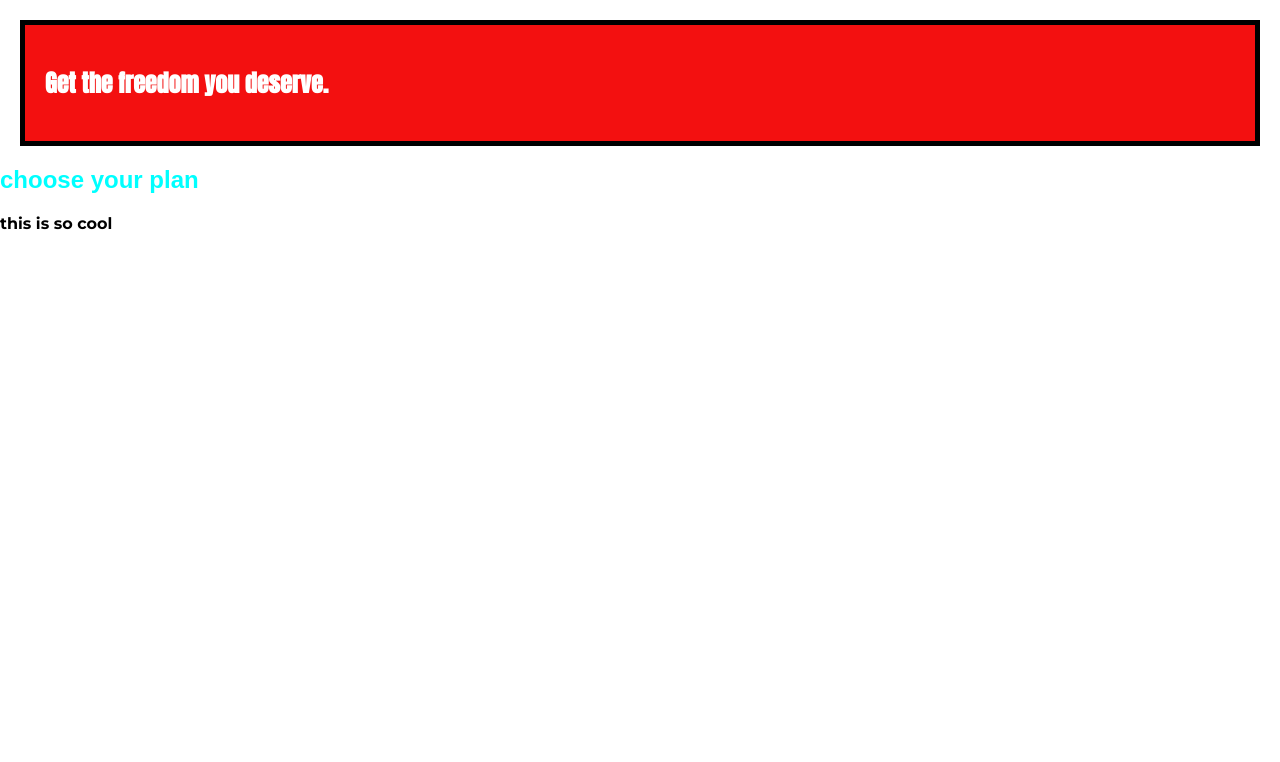
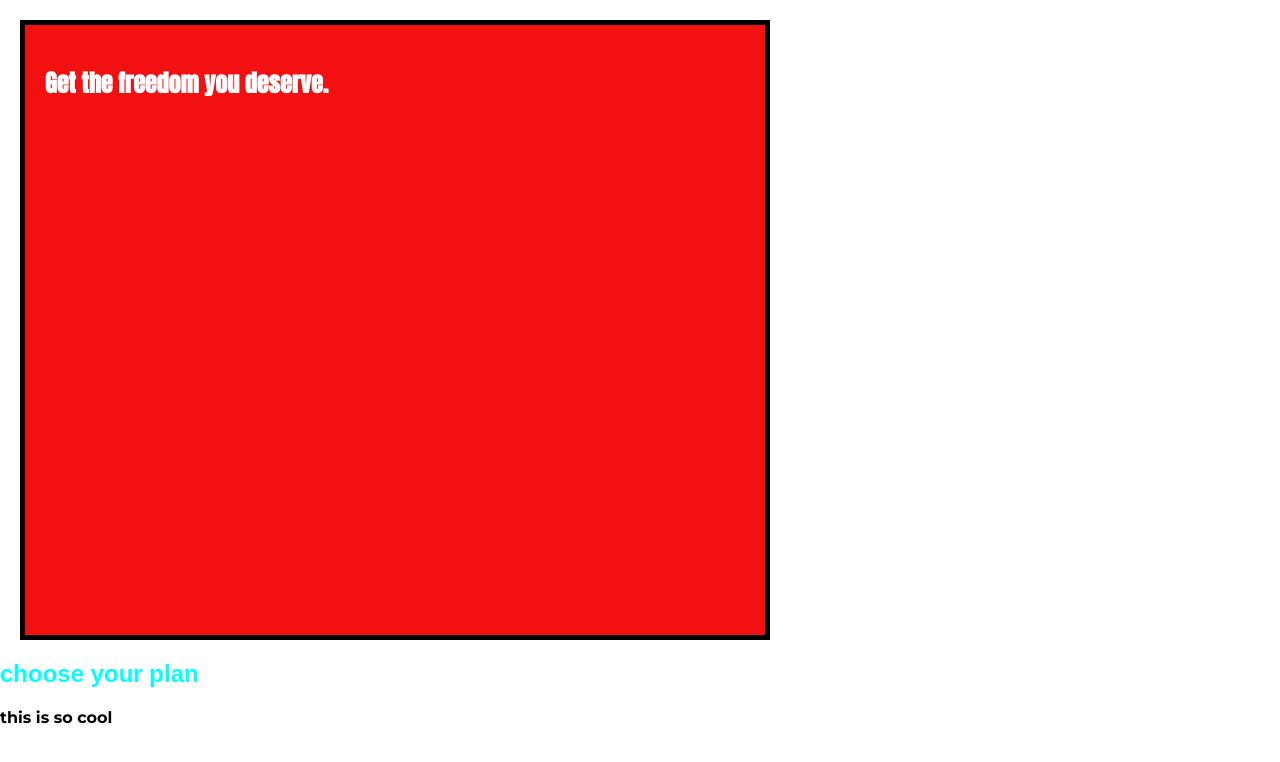
Before and after one commit to ghozlene/learning-css, a plain HTML site: page lesson1/index.html in a window 1280 px wide. Drawn offline with Linux system fonts and the light colour scheme.

Commit message:
height&width proprietes

```diff
--- a/lesson1/index.css
+++ b/lesson1/index.css
@@ -7,6 +7,8 @@ body {
 	padding: 20px;
 	border: 5px black solid;
 	margin: 20px;
+	width: 700px;
+	height: 570px;
 }
 
 .section-title {
```
